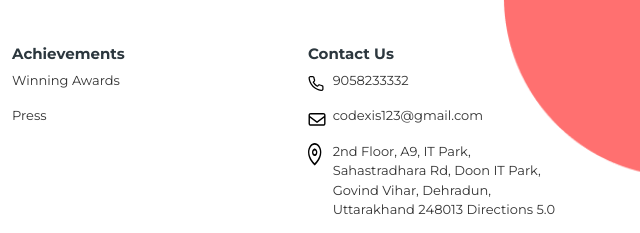
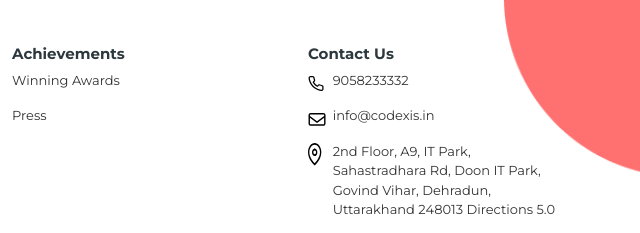
Before and after one commit to codexis01/codexis, a plain HTML site: page webDev.html in a window 1280 px wide. Shown: the part 2829-3062 px from the top of the page, 640-1280 px from the left. Drawn offline with nearby package versions, Linux system fonts and the light colour scheme.

Commit message:
change emails and linkedin

```diff
--- a/webDev.html
+++ b/webDev.html
@@ -787,7 +787,7 @@
                 <div class="col-2">
 
                   <a href="mailto:codexis123@gmail.com" target="_blank" class="text-decoration-none">
-                    <p>codexis123@gmail.com</p>
+                    <p>info@codexis.in</p>
             </a>
             </div>
             </div>
```
Also changed, not shown: Login.html (+2 -2 lines), about.html (+2 -2 lines), appDev.html (+2 -2 lines), careerPage.html (+2 -2 lines), consultation.html (+2 -2 lines), digital.html (+2 -2 lines), explore.html (+2 -2 lines), footer.html (+2 -2 lines), index.html (+2 -2 lines).
